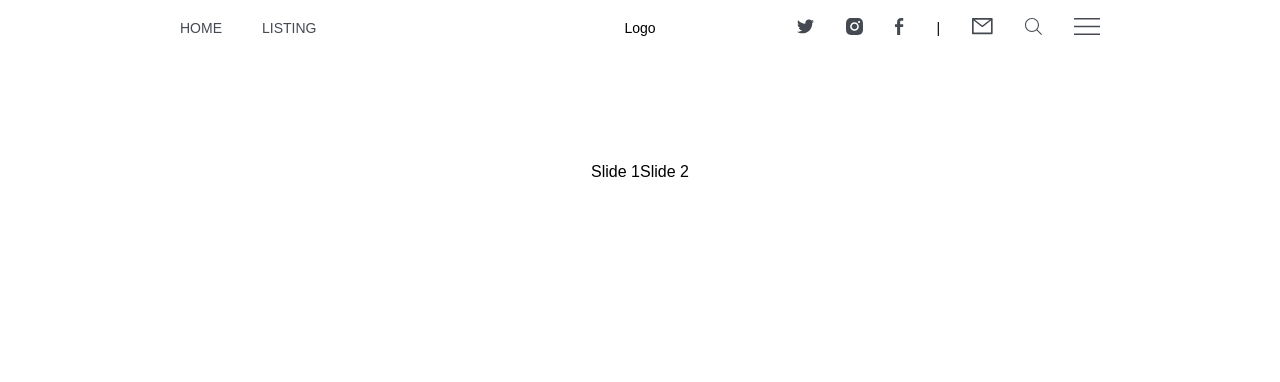
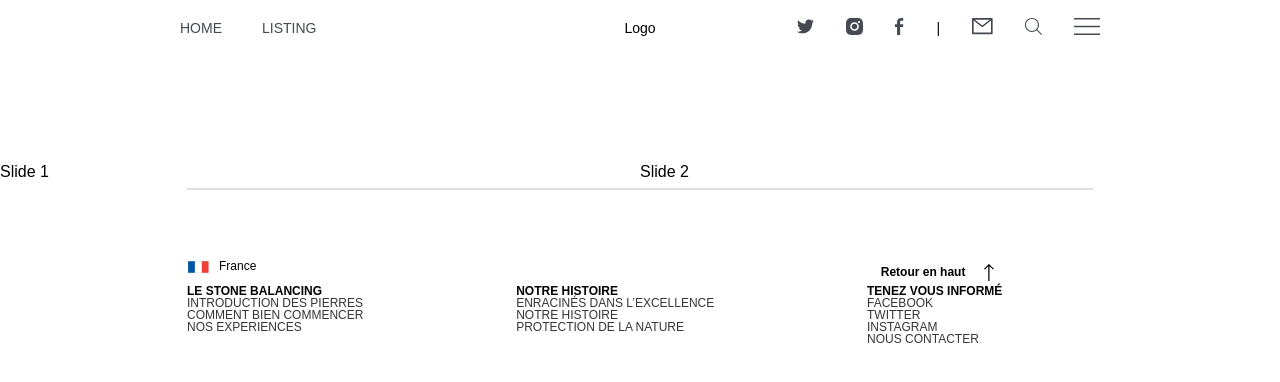
Before and after one commit to kentoje/pwa-groupe9-meh, a Vue app: page / in a window 1280 px wide. Shown: the top 382 px of the page. Built offline with nearby package versions, Linux system fonts and the light colour scheme.

Commit message:
create footer

```diff
--- a/src/App.vue
+++ b/src/App.vue
@@ -2,14 +2,15 @@
   <div id="app">
     <Header />
     <router-view class="view" />
+    <Footer />
   </div>
 </template>
 
 <style lang="scss">
-  #app {
+  /* #app {
     display: flex;
     justify-content: center;
-  }
+  } */
 
   .view {
     margin-top: 164px;
@@ -18,10 +19,12 @@
 
 <script>
 import Header from '@/components/Header/Header.vue';
+import Footer from '@/components/Footer/Footer.vue';
 
 export default {
   components: {
     Header,
+    Footer,
   },
 };
 </script>
--- /dev/null
+++ b/src/components/Footer/Footer.vue
@@ -0,0 +1,97 @@
+<template>
+  <footer>
+    <hr>
+    <div class="top">
+      <span><img class="flag" :src="flag" alt="drapeau Français"/>France</span>
+      <span>Retour en haut<img class="arrow" :src="arrow" alt="flèche haut"/></span>
+    </div>
+    <div class="content">
+      <div>
+        <p class="title">LE STONE BALANCING</p>
+        <p>INTRODUCTION DES PIERRES</p>
+        <p>COMMENT BIEN COMMENCER</p>
+        <p>NOS EXPERIENCES</p>
+      </div>
+      <div>
+        <p class="title">NOTRE HISTOIRE</p>
+        <p>ENRACINÉS DANS L’EXCELLENCE</p>
+        <p>NOTRE HISTOIRE</p>
+        <p>PROTECTION DE LA NATURE</p>
+      </div>
+      <div>
+        <p class="title">TENEZ VOUS INFORMÉ</p>
+        <p>FACEBOOK</p>
+        <p>TWITTER</p>
+        <p>INSTAGRAM</p>
+        <p>NOUS CONTACTER</p>
+      </div>
+    </div>
+    <p></p>
+  </footer>
+</template>
+
+<style scoped lang="scss">
+footer {
+  margin: 0px 187px 0px 187px;
+
+  hr {
+    border: 1px solid #E0E0E0;
+  }
+
+  .top {
+    display: flex;
+    justify-content: space-between;
+    font-size: 12px;
+    width: 90%;
+    margin-top: 70px;
+
+    img {
+      vertical-align: middle;
+    }
+
+    .arrow {
+      margin-left: 10px;
+    }
+
+    .flag {
+      margin-right: 10px;
+    }
+
+    span:last-child {
+      font-weight: bold;
+    }
+  }
+
+  .content {
+    display: flex;
+    justify-content: space-between;
+    width: 90%;
+
+    .title {
+      font-weight: bold;
+      font-size: 12px;
+      color: black;
+    }
+
+    p {
+      font-size: 12px;
+      color: #353535;
+    }
+  }
+}
+</style>
+
+<script>
+import flag from '@/assets/images/flag.png';
+import arrow from '@/assets/images/arrow.png';
+
+export default {
+  name: 'Footer',
+  data() {
+    return {
+      flag,
+      arrow,
+    };
+  },
+};
+</script>
```
Also changed, not shown: src/assets/images/arrow.png (added), src/assets/images/flag.png (added).
